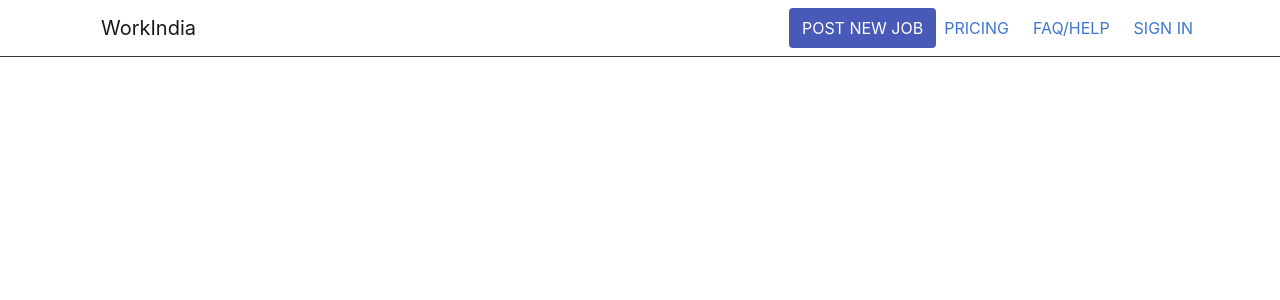
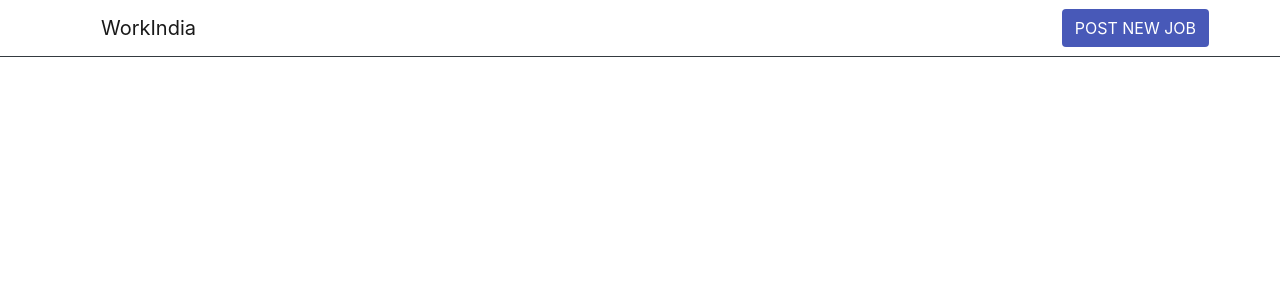
Before and after one commit to rahulgore34/rswicopy, an Angular app: page / in a window 1280 px wide. Shown: the top 300 px of the page. Built offline with nearby package versions, Linux system fonts and the light colour scheme.

Commit message:
add angular event

```diff
--- a/src/app/header/header.component.html
+++ b/src/app/header/header.component.html
@@ -9,13 +9,13 @@
 
           <!-- Toggler/collapsibe Button -->
           <button class="navbar-toggler" type="button" data-toggle="collapse" data-target="#collapsibleNavbar"
-            (click)="isShow== !isShow">
+            (click)="isShow= !isShow">
             <span class="navbar-toggler-icon"></span>
           </button>
 
           <!-- Navbar links -->
-          <div class="collapse navbar-collapse" id="collapsibleNavbar">
-            <ul class="navbar-nav">
+          <div class="collapse navbar-collapse" id="collapsibleNavbar" [ngClass]="{ 'show': isShow }">
+            <ul class="navbar-nav d-sm-none">
               <li class="nav-item mr-2">
                 <a class="nav-link" href="#">PRICING</a>
               </li>
--- a/src/app/header/header.component.scss
+++ b/src/app/header/header.component.scss
@@ -4,6 +4,7 @@
 
 .container {
   .navbar {
+
     //add color to new job post button
     .addcolor {
       background-color: #4859b8;
@@ -13,11 +14,15 @@
         background-color: #33418a;
       }
     }
+
     s .navbar-brand {
       color: #4859b8;
     }
+
     .collapse {
       .navbar-nav {
+
+
         .nav-item {
           .nav-link {
             color: #3f77cf;
```
